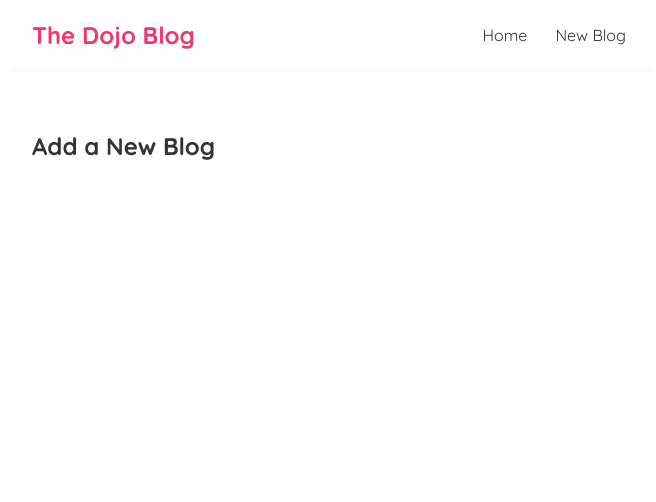
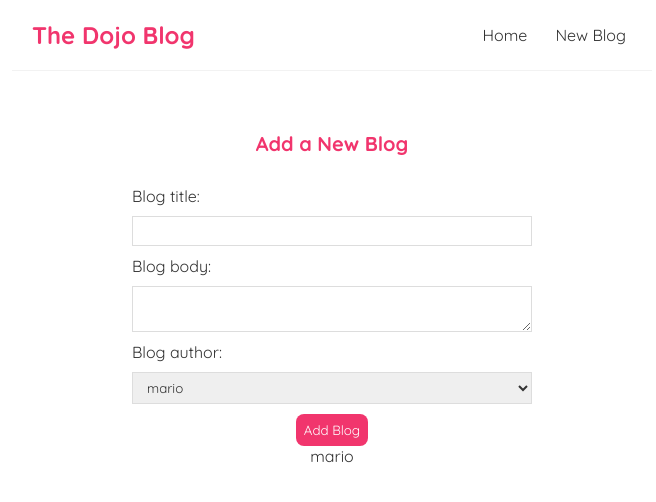
Before and after one commit to JoelA510/react-tut, a React (Create React App) app: page /create in a window 1280 px wide. Shown: the top 502 px of the page, without its empty margins (308-964 px from the left). Built offline with nearby package versions, Linux system fonts and the light colour scheme.

Commit message:
Video 27: Controlled Inputs

```diff
--- a/data/db.json
+++ b/data/db.json
@@ -1,16 +1,22 @@
 {
     "blogs": [
         {
-            "title": "My First Blog",
-            "body": "Why do we use it?\nIt is a long established fact that a reader will be distracted by the readable content of a page when looking at its layout",
+            "title": "My First Blog Post",
+            "body": "This is the body of my first blog post. It's a great day to be blogging!",
             "author": "mario",
             "id": 1
         },
         {
-            "title": "Opening Party!",
-            "body": "Why do we use it?\nIt is a long established fact that a reader will be distracted by the readable content of a page when looking at its layout",
+            "title": "Exciting News!",
+            "body": "We have some exciting news to share with you all. Stay tuned for more details!",
             "author": "yoshi",
             "id": 2
+        },
+        {
+            "title": "Another Blog Post",
+            "body": "Just another blog post to keep things interesting. Hope you're enjoying the content!",
+            "author": "mario",
+            "id": 3
         }
     ]
 }
--- a/src/App.js
+++ b/src/App.js
@@ -2,6 +2,7 @@ import Navbar from './navbar';
 import Home from './home';
 import { BrowserRouter as Router, Routes, Route } from 'react-router-dom';
 import Create from './create';
+import BlogDetails from './BlogDetails';
 
 function App() {
   return (
@@ -12,6 +13,7 @@ function App() {
           <Routes>
             <Route path="/" element={<Home />}  />
             <Route path="/create" element={<Create />} />
+            <Route path="/blogs/:id" element={<BlogDetails />} />
           </Routes>
         </div>
       </div>
--- a/src/create.js
+++ b/src/create.js
@@ -1,7 +1,40 @@
+import { useState } from "react";
+
 const Create = () => {
+    const [title, setTitle] = useState('');
+    const [body, setBody] = useState('');
+    const [author, setAuthor] = useState('mario');
+
     return (
         <div className="create">
             <h2>Add a New Blog</h2>
+            <form>
+                <label>Blog title:</label>
+                <input
+                    type="text"
+                    required
+                    value={title}
+                    onChange={(e) => setTitle(e.target.value)}
+                />
+                <label>Blog body:</label>
+                <textarea
+                    required
+                    value={body}
+                    onChange={(e) => setBody(e.target.value)}
+                ></textarea>
+                <label>Blog author:</label>
+                <select
+                    value={author}
+                    onChange={(e) => setAuthor(e.target.value)}
+                >
+                    <option value="mario">mario</option>
+                    <option value="yoshi">yoshi</option>
+                </select>
+                <button>Add Blog</button>
+                <p>{ title }</p>
+                <p>{ body }</p>
+                <p>{ author }</p>
+            </form>
         </div>
      );
     }
--- a/src/index.css
+++ b/src/index.css
@@ -61,11 +61,40 @@
 .blog-details div {
   margin: 20px 0;
 }
-.blog-details button {
-  background: #f1356d;
-  color: white;
+
+/* create new blog form */
+.create {
+  max-width: 400px;
+  margin: 0 auto;
+  text-align: center;
+}
+.create label {
+  text-align: left;
+  display: block;
+}
+.create h2 {
+  font-size: 20px;
+  color: #f1356d;
+  margin-bottom: 30px;
+}
+.create input, .create textarea, .create select {
+  width: 100%;
+  padding: 6px 10px;
+  margin: 10px 0;
+  border: 1px solid #ddd;
+  box-sizing: border-box;
+  display: block;
+}
+.create button {
+  background-color: #f1356d;
+  color: #fff;
   border: 0;
   padding: 8px;
   border-radius: 8px;
   cursor: pointer;
 }
+
+/* loading message */
+.loading {
+  text-align: center;
+}
```
Also changed, not shown: src/home.js (+8 -8 lines).
